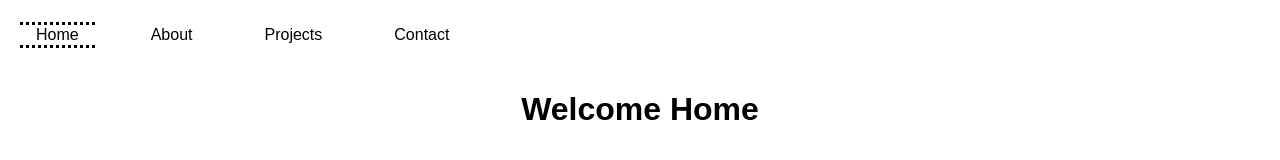
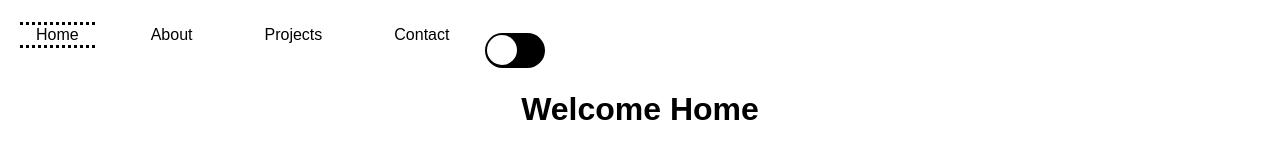
Before and after one commit to viv-nic/CLG-React-Assignments, a React (Create React App) app: page / in a window 1280 px wide. Shown: the top 160 px of the page. Built offline with nearby package versions, Linux system fonts and the light colour scheme.

Commit message:
created a toggle button to change themes

```diff
--- a/src/components/nav/index.jsx
+++ b/src/components/nav/index.jsx
@@ -1,7 +1,14 @@
 import { NavLink } from "react-router-dom";
 import styles from "./navigation.module.css";
+import ToggleSwitch from "../toggleSwitch";
+import { useContext } from "react";
+import { ThemeContext } from "../../theme/ThemeProvider";
 
 function Nav() {
+    const theme = useContext(ThemeContext);
+     const darkMode = theme.darkMode;
+     console.log(darkMode);
+
     return(
         <header>
             <nav className="navigation">
@@ -28,8 +35,12 @@ function Nav() {
                     </li>
                 </ul>
             </nav>
+            <ToggleSwitch
+                isOn={darkMode}
+                handleToggle={() => theme.setDarkMode(!darkMode)}
+            />
         </header>
-    )
-}
+    );
+};
 
 export default Nav
--- /dev/null
+++ b/src/components/toggleSwitch/ToggleSwitch.module.css
@@ -0,0 +1,44 @@
+.toggleSwitchCheckbox {
+    height: 0;
+    width: 0;
+    visibility: hidden;
+  }
+
+.toggleSwitchLabel  {
+    display: flex;
+    align-items: center;
+    justify-content: space-between;
+    cursor: pointer;
+    width: 60px;
+    height: 35px;
+    border-radius: 100px;
+    position: relative;
+    background: #000000;
+    transition: background-color 0.2s;
+  }
+
+.toggleSwitchLabel .toggleSwitchButton {
+    content: "";
+    position: absolute;
+    top: 2px;
+    left: 2px;
+    width: 30px;
+    height: 30px;
+    border-radius: 25px;
+    transition: 0.2s;
+    background: #fff;
+    box-shadow: 0 0 2px 0 rgba(10, 10, 10, 0.29);
+  }
+
+.toggleSwitchButton:hover {
+    border: 3px solid var(--link-active-color);
+  }
+
+.toggleSwitchCheckbox:checked + .toggleSwitchLabel .toggleSwitchButton {
+    left: calc(100% - 2px);
+    transform: translateX(-100%);
+  }
+
+.toggleSwitchLabel:active .toggleSwitchButton {
+    width: 30px;
+  }
--- /dev/null
+++ b/src/components/toggleSwitch/index.jsx
@@ -0,0 +1,20 @@
+import styles from "./ToggleSwitch.module.css";
+
+const ToggleSwitch = ({isOn, handleToggle}) => {
+    return (
+        <div>
+            <input
+                className={styles.toggleSwitchCheckbox}
+                checked={isOn}
+                onChange={handleToggle}
+                id={`toggle-switch`}
+                type="checkbox"
+            />
+            <label className={styles.toggleSwitchLabel} htmlFor="toggle-switch">
+                <span className={styles.toggleSwitchButton}></span>
+            </label>
+        </div>
+    );
+};
+
+export default ToggleSwitch;
```
